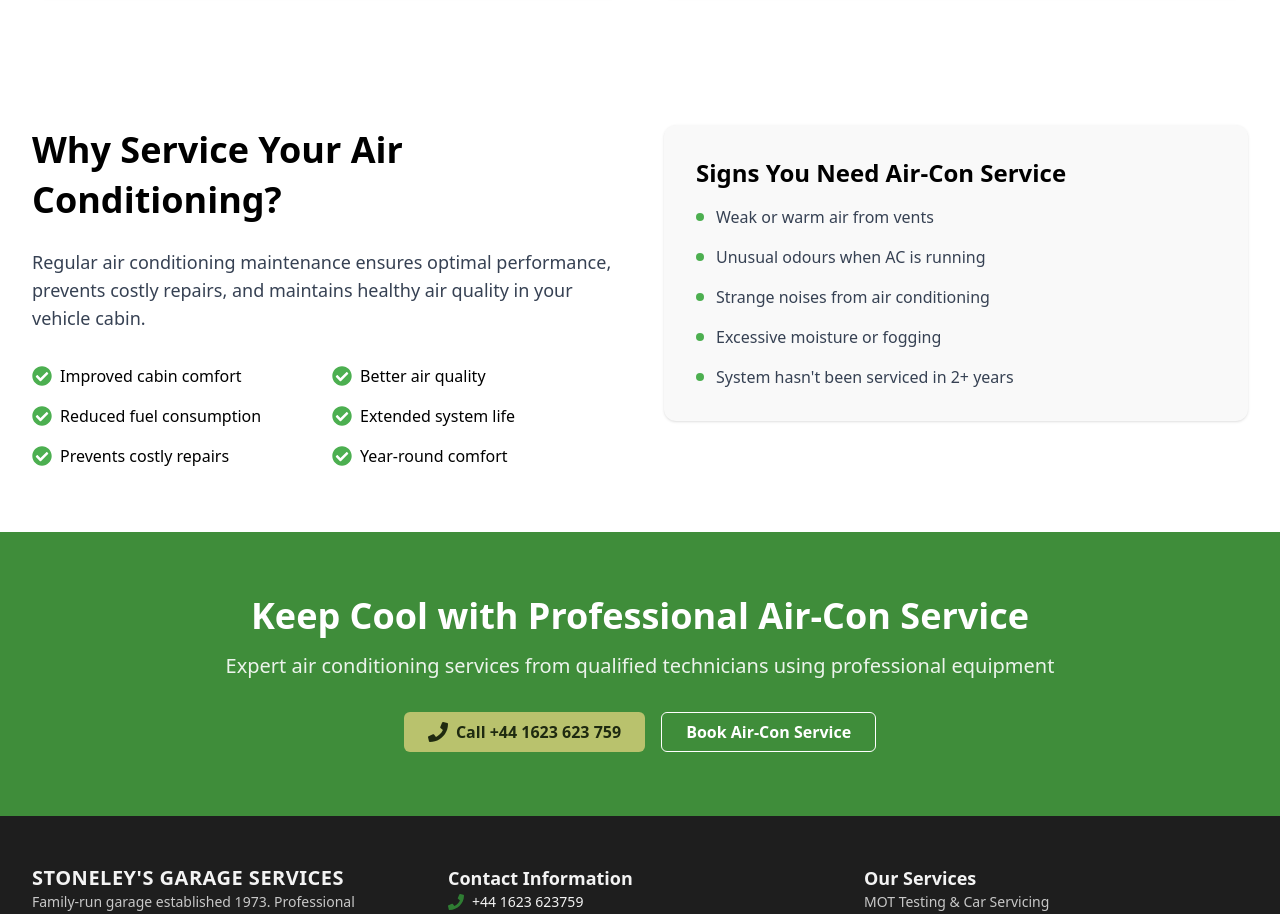
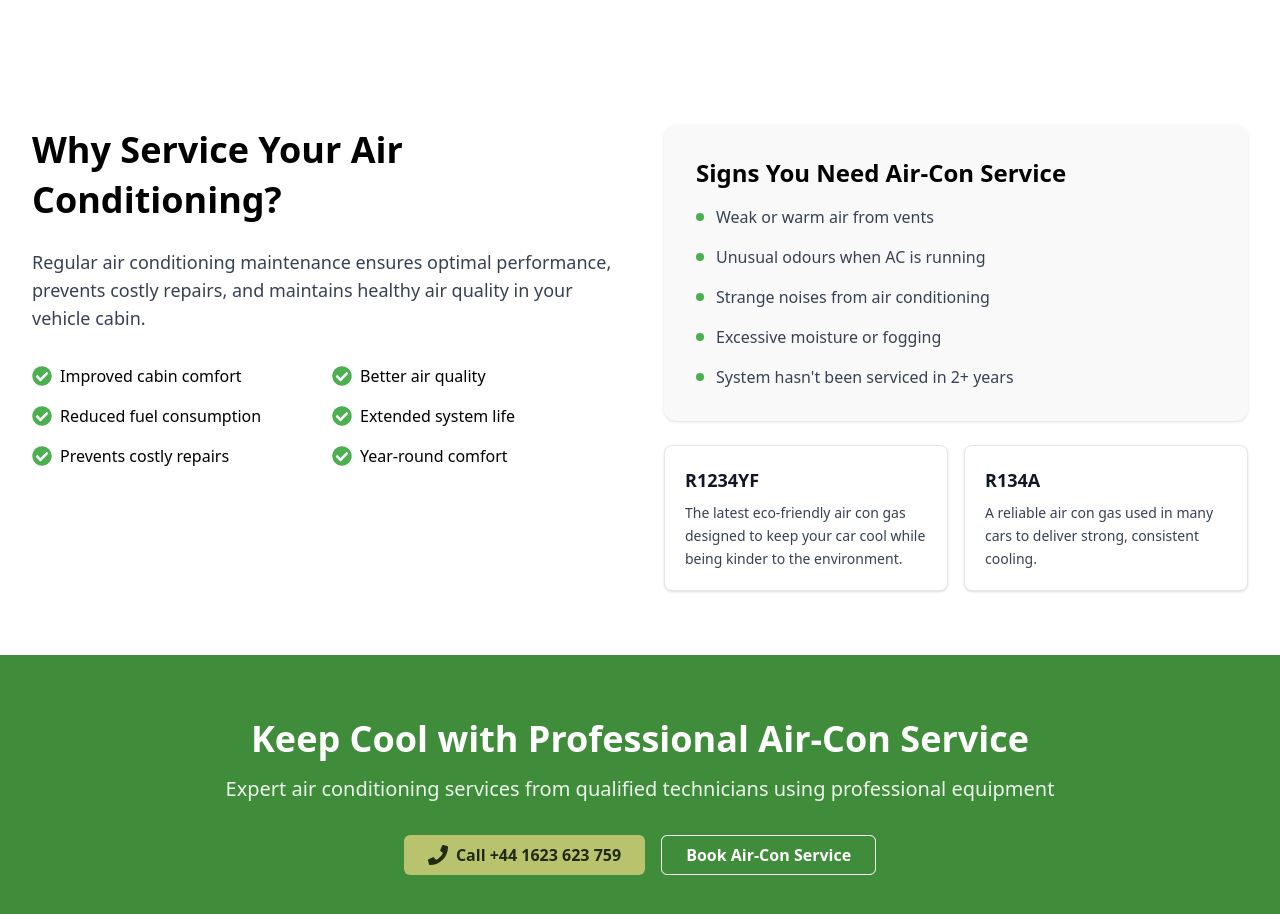
Before and after one commit to shandiru/stonelys, a React (Vite) app: page /services/air-con in a window 1280 px wide. Shown: the part 1300-2214 px from the top of the page. Built offline with nearby package versions, Linux system fonts and the light colour scheme.

Commit message:
add contact

```diff
--- a/src/components/HomePage/WhyChooseSection.jsx
+++ b/src/components/HomePage/WhyChooseSection.jsx
@@ -1,5 +1,5 @@
 import React from "react";
-import { FaClock, FaUsers, FaAward, FaShieldAlt } from "react-icons/fa";
+import { FaClock, FaUsers, FaAward, FaShieldAlt, FaCarSide } from "react-icons/fa";
 
 export default function WhyChooseSection() {
   return (
@@ -19,7 +19,7 @@ export default function WhyChooseSection() {
         </div>
 
         {/* Feature Cards */}
-        <div className="grid md:grid-cols-2 lg:grid-cols-4 gap-6 mb-12">
+        <div className="grid md:grid-cols-2 lg:grid-cols-5 gap-6 mb-12">
           <Card
             icon={<FaClock className="h-6 w-6 text-green-700" />}
             title="Established 1973"
@@ -39,6 +39,12 @@ export default function WhyChooseSection() {
             icon={<FaShieldAlt className="h-6 w-6 text-green-700" />}
             title="All Vehicles"
             text="Cars, commercial vehicles, and motorhomes"
+          />
+          {/* New Courtesy Car card */}
+          <Card
+            icon={<FaCarSide className="h-6 w-6 text-green-700" />}
+            title="Courtesy Car"
+            text="Stay on the road while we look after your vehicle"
           />
         </div>
 
--- a/src/components/ServiceSection/AirConPage/WhyServiceAirConditioning.jsx
+++ b/src/components/ServiceSection/AirConPage/WhyServiceAirConditioning.jsx
@@ -36,6 +36,8 @@ const WhyServiceAirConditioning = () => {
           </div>
 
           {/* Right Column */}
+          <div>
+            {/* Signs Box */}
             <div className="bg-[#f9f9f9] rounded-xl p-8 shadow-sm">
               <h3 className="text-2xl font-bold text-black mb-4">
                 Signs You Need Air-Con Service
@@ -55,6 +57,24 @@ const WhyServiceAirConditioning = () => {
                 ))}
               </ul>
             </div>
+
+            {/* GAS TYPES — added UNDER the above box */}
+            <div className="mt-6 grid sm:grid-cols-2 gap-4">
+              <div className="bg-white border border-gray-200 rounded-lg p-5 shadow-sm">
+                <h4 className="text-lg font-bold text-gray-900 mb-2">R1234YF</h4>
+                <p className="text-gray-700 text-sm leading-relaxed">
+                  The latest eco-friendly air con gas designed to keep your car cool while being kinder to the environment.
+                </p>
+              </div>
+              <div className="bg-white border border-gray-200 rounded-lg p-5 shadow-sm">
+                <h4 className="text-lg font-bold text-gray-900 mb-2">R134A</h4>
+                <p className="text-gray-700 text-sm leading-relaxed">
+                  A reliable air con gas used in many cars to deliver strong, consistent cooling.
+                </p>
+              </div>
+            </div>
+          </div>
+          {/* End Right Column */}
         </div>
       </div>
     </section>
```
Lines whose indentation alone changed are shown as unchanged.
